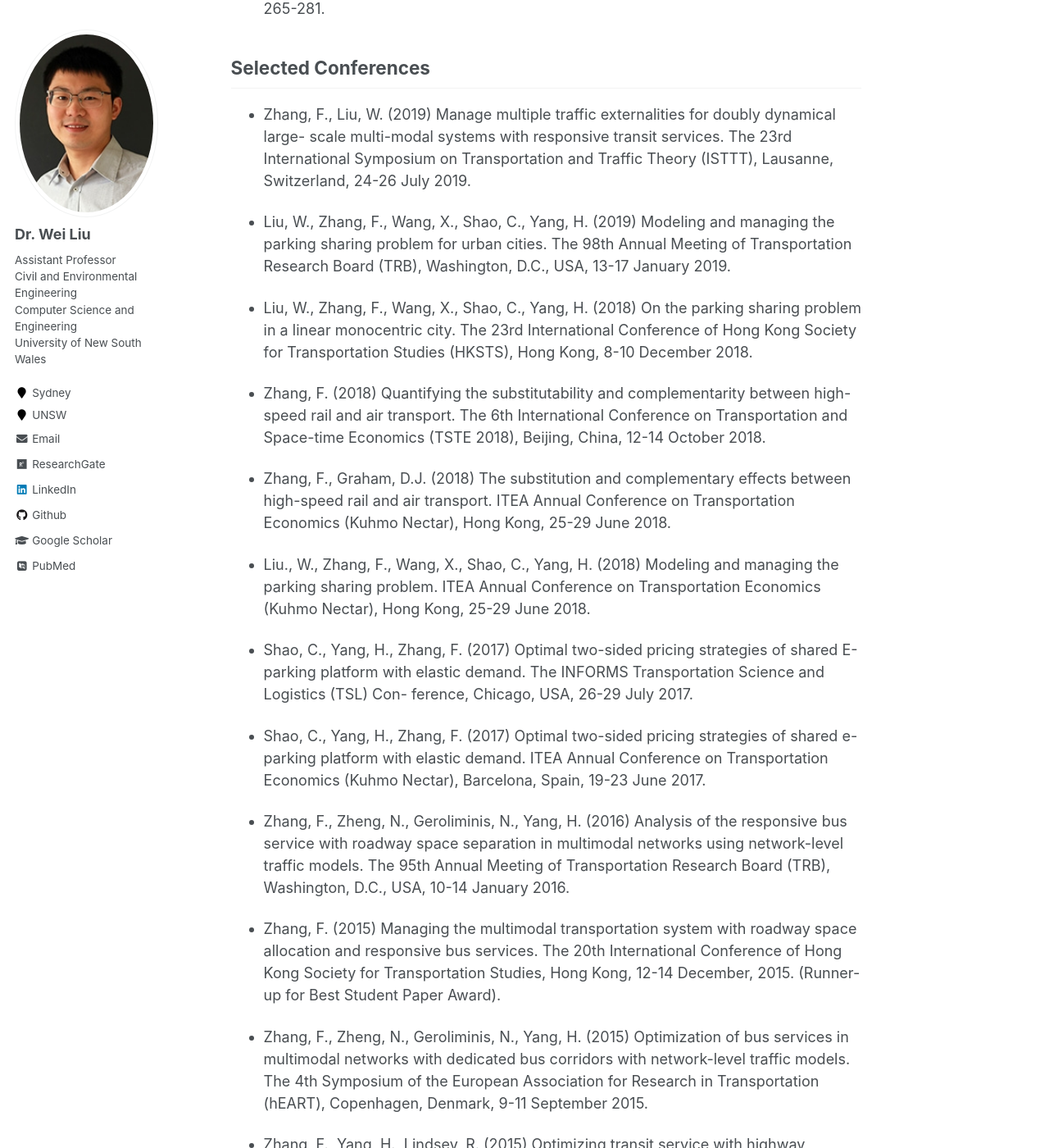
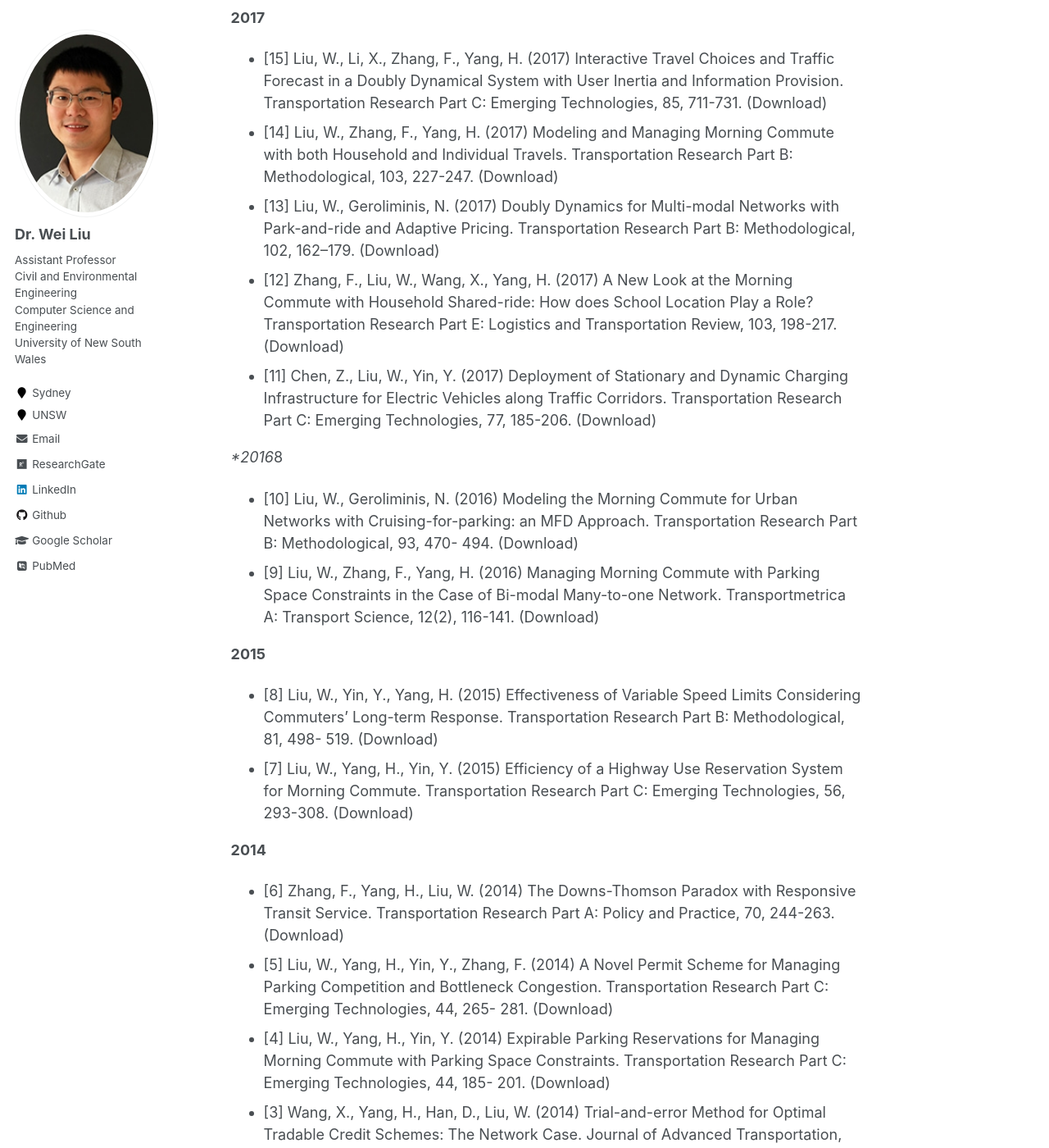
Before and after one commit to weiliu2016/weiliu2016.github.io, a Jekyll site: the page built from _pages/publications.md, in a window 1280 px wide and 1400 px high, scrolled down 1650 px. Shown: the whole window at 82% size. Built offline with Jekyll 4.4.1, drawn with Linux system fonts in a browser that asks for light colours; some web fonts are replaced; some of the changed text lies outside the part shown.

Commit message:
Update publications.md

```diff
--- a/_pages/publications.md
+++ b/_pages/publications.md
@@ -14,79 +14,54 @@ author_profile: true
   {% include archive-single.html %}
 {% endfor %} -->
 
-You can also find my publication profiles on [Google Scholar](https://scholar.google.co.uk/citations?user=pqcRnPcAAAAJ&hl) and [ResearchGate](https://www.researchgate.net/profile/Fangni_Zhang).
+[Google Scholar](https://scholar.google.com/citations?user=rEUNm28AAAAJ&hl=en), [ORCID](http://orcid.org/0000-0001-8638-3695), [Scopus](https://www.scopus.com/authid/detail.uri?authorId=57209524810), [Web of Science](https://publons.com/researcher/2454278/wei-liu/), [ResearchGate](https://www.researchgate.net/profile/Wei_Liu510).
 
 Journal Publications
 ----------
+**2020**
+* [28] Liu, W., Wu, W. Thakuriah, P., Wang, J.  (2020) The Geography of Human Activity and Land Use: A Big Data Approach. Cities, 97, 102523. (Download)
 
-* **Zhang, F.**, Liu, W. (2019) Responsive bus dispatching strategy in a multi-modal and multi-directional transportation system: a doubly dynamical approach. Transportation Research Part C, in press.
+**2019**
+* [27] Zhu, Z., Li, X., Liu, W., Yang, H. (2019) Day-to-day Evolution of Departure Time Choice in Stochastic Capacity Bottleneck Models with Bounded Rationality and Various Information Perceptions. Transportation Research Part E: Logistics and Transportation Review, 131, 168-192. (Download)
+* [26] Zhang, X., Liu, W., Waller, S.T., Yin, Y. (2019) Modelling and managing the integrated morning-evening commuting and parking patterns under the fully autonomous vehicle environment. Transportation Research Part B: Methodological, 128, 380-407. (Download)
+* [25] Wu, W., Liu, Y., Liu, W., Wu, G., Ma, W. (2019) A Novel Autonomous Vehicle Trajectory Planning and Control Model for Connected-and-Autonomous Intersections. Acta Automatica Sinica, in press. (Download)
+* [24] Zhang, X., Liu, W., Waller, S.T. (2019) A network traffic assignment model for autonomous vehicles with parking choices. Computer-Aided Civil and Infrastructure Engineering, 34(12), 1100-1118. (Download)
+* [23] Wu, W., Liu, Y., Liu, W., Zhang, F., David, R., Dixit, V. (2019) An integrated approach for optimizing left-turn forbiddance decisions along urban arterial road. Transportmetrica B: Transport Dynamics, 7, 1481-1504. (Download)
+* [22] Wang, X., Liu, W., Wang, D., Yang, H., Ye, J. (2019) Customer behavioural modelling of order cancellation in coupled ride-sourcing and taxi markets. Transportation Research Part B: Methodological, in press. (Download)
+* [21] Zhang, F., Liu, W. (2019) Responsive bus dispatching strategy in a multi-modal and multi-directional transportation system: a doubly dynamical approach. Transportation Research Part C: Emerging Technologies, in press. (Download)
+* [20] Liu, W., Szeto, W.Y. (2019) Learning and Managing Stochastic Network Traffic Dynamics with an Aggregate Traffic Representation. Transportation Research Part B: Methodological, in press. (Download)
 
-* Wu, W., Liu, Y, Liu, W., **Zhang, F.**, Rey, D., Dixit, V (2019) An integrated approach for optimizing left-turn forbiddance decisions along urban arterial road. Transportmetrica B: Transport Dynamics, 7(1), 1481-1504.
+**2018**
+* [19] Xu, G., Yang, H., Liu, W., Shi, F. (2018) Itinerary Choice and Advance Ticket Booking for High-Speed-Railway Network Services. Transportation Research Part C: Emerging Technologies, 95, 82-104. (Download)
+* [18] Xu, G., Liu, W., Yang, H. (2018) A Reliability-based Traffic Assignment Model for Railway Network with Heterogeneous Passengers. Transportation Research Part C: Emerging Technologies, 93, 501-524. (Download)
+* [17] Liu, W. (2018) An Equilibrium Analysis of Commuter Parking in the Era of Autonomous Vehicles. Transportation Research Part C: Emerging Technologies, 92, 191-207. (Download)
+* [16] Li, X., Liu, W., Yang, H. (2018) Traffic Dynamics in a Bi-modal Transportation Network with Information Provision and Adaptive Transit Services. Transportation Research Part C: Emerging Technologies, 91, 77-98. (Download)
 
-* Wu, W., Wang, M., **Zhang, F.** (2019) Commuting Behavior and Congestion Satisfaction: Evidence from Beijing, China. Transportation Research Part D 67, 553-564.
+**2017**
+* [15] Liu, W., Li, X., Zhang, F., Yang, H. (2017) Interactive Travel Choices and Traffic Forecast in a Doubly Dynamical System with User Inertia and Information Provision. Transportation Research Part C: Emerging Technologies, 85, 711-731. (Download)
+* [14] Liu, W., Zhang, F., Yang, H. (2017) Modeling and Managing Morning Commute with both Household and Individual Travels. Transportation Research Part B: Methodological, 103, 227-247. (Download)
+* [13] Liu, W., Geroliminis, N. (2017) Doubly Dynamics for Multi-modal Networks with Park-and-ride and Adaptive Pricing. Transportation Research Part B: Methodological, 102, 162–179. (Download)
+* [12] Zhang, F., Liu, W., Wang, X., Yang, H. (2017) A New Look at the Morning Commute with Household Shared-ride: How does School Location Play a Role? Transportation Research Part E: Logistics and Transportation Review, 103, 198-217. (Download)
+* [11] Chen, Z., Liu, W., Yin, Y. (2017) Deployment of Stationary and Dynamic Charging Infrastructure for Electric Vehicles along Traffic Corridors. Transportation Research Part C: Emerging Technologies, 77, 185-206. (Download)
 
-* **Zhang, F.**, Zheng, N., Yang, H., Geroliminis, N. (2018) A systematic analysis of multimodal transport systems with road space distribution and responsive bus service. Transportation Research Part C 96, 208-230.
+**2016*8
+* [10] Liu, W., Geroliminis, N. (2016) Modeling the Morning Commute for Urban Networks with Cruising-for-parking: an MFD Approach. Transportation Research Part B: Methodological, 93, 470- 494. (Download)
+* [9] Liu, W., Zhang, F., Yang, H. (2016) Managing Morning Commute with Parking Space Constraints in the Case of Bi-modal Many-to-one Network. Transportmetrica A: Transport Science, 12(2), 116-141. (Download)
 
-* **Zhang, F.**, Graham, D.J., Wong, M. (2018) Quantifying the substitutability and complementarity between high-speed rail and air transport. Transportation Research Part A, 118, 191-215.
+**2015**
+* [8] Liu, W., Yin, Y., Yang, H. (2015) Effectiveness of Variable Speed Limits Considering Commuters’ Long-term Response. Transportation Research Part B: Methodological, 81, 498- 519. (Download)
+* [7] Liu, W., Yang, H., Yin, Y. (2015) Efficiency of a Highway Use Reservation System for Morning Commute. Transportation Research Part C: Emerging Technologies, 56, 293-308. (Download)
 
-* **Zhang, F.**, Zheng, N., Yang, H., Geroliminis, N. (2018) A systematic analysis of multimodal transport systems with road space distribution and responsive bus service. Transportation Research Part C, 96, 208-230.
+**2014**
+* [6] Zhang, F., Yang, H., Liu, W. (2014) The Downs-Thomson Paradox with Responsive Transit Service. Transportation Research Part A: Policy and Practice, 70, 244-263. (Download)
+* [5] Liu, W., Yang, H., Yin, Y., Zhang, F. (2014) A Novel Permit Scheme for Managing Parking Competition and Bottleneck Congestion. Transportation Research Part C: Emerging Technologies, 44, 265- 281. (Download)
+* [4] Liu, W., Yang, H., Yin, Y. (2014) Expirable Parking Reservations for Managing Morning Commute with Parking Space Constraints. Transportation Research Part C: Emerging Technologies, 44, 185- 201. (Download)
+* [3] Wang, X., Yang, H., Han, D., Liu, W. (2014) Trial-and-error Method for Optimal Tradable Credit Schemes: The Network Case. Journal of Advanced Transportation, 48(6), 685- 700. (Download)
+* [2] Liu, W., Yang, H., Yin, Y. (2014) Traffic Rationing and Pricing in a Linear Monocentric City. Journal of Advanced Transportation, 48(6), 655-672. (Download)
 
-* Liu, W., Li, X, **Zhang, F.**, Yang, H. (2017) Interactive travel choices and traffic forecast in a doubly dynamical system with user inertia and information provision. Transportation Research Part C, 85, 711-731.
-
-* **Zhang, F.**., Liu, W., Wang, X., Yang, H. (2017) A new look at the morning commute with household shared-ride: How does school location play a role? Transportation Research Part E, 103, 198-217.
-
-* Liu, W., **Zhang, F.**, Yang, H. (2017) Modeling and managing morning commute with both household and individual travels. Transportation Research Part B, 103, 227-247.
-
-* Wang, W.W., Wang, D.Z., **Zhang, F.**, Sun, H., Zhang, W. and Wu, J. (2017) Overcoming the Downs-Thomson Paradox by transit subsidy policies. Transportation Research Part A, 95, 126-147.
-
-* **Zhang, F.**, Lindsey, R. and Yang, H. (2016) The Downs–Thomson paradox with imperfect mode substitutes and alternative transit administration regimes. Transportation Research Part B, 86, 104-127.
-
-* Liu, W., **Zhang, F.**, Yang, H.  (2016) Managing morning commute with parking space constraints in the case of bi-modal many-to-one network. Transportmetrica A, 12(2), 116-141.
-
-* **Zhang, F.**, Yang, H., Liu, W. (2014) The Downs-Thomson Paradox with responsive transit service. Transportation Research Part A, 70, 244-263.
-
-* Liu, W., Yang, H., Yin, Y., **Zhang, F.** (2014) A novel permit scheme for managing parking competition and bottleneck congestion. Transportation Research Part C, 44, 265-281.
+**2013**
+* [1]  Yang, H., Liu, W., Wang, X., Zhang, X. (2013) On the Morning Commute Problem with Bottleneck Congestion and Parking Space Constraints. Transportation Research Part B: Methodological, 58, 106-118. (Download)
 
 
-Selected Conferences
+Selected Computer Science Conferences
 -------
-
-* Zhang, F., Liu, W. (2019) Manage multiple traffic externalities for doubly dynamical large- scale multi-modal systems with responsive transit services. The 23rd International Symposium on Transportation and Traffic Theory (ISTTT), Lausanne, Switzerland, 24-26 July 2019.
-
-* Liu, W., Zhang, F., Wang, X., Shao, C., Yang, H. (2019) Modeling and managing the parking sharing problem for urban cities. The 98th Annual Meeting of Transportation Research Board (TRB), Washington, D.C., USA, 13-17 January 2019.
-
-* Liu, W., Zhang, F., Wang, X., Shao, C., Yang, H. (2018) On the parking sharing problem in a linear monocentric city. The 23rd International Conference of Hong Kong Society for Transportation Studies (HKSTS), Hong Kong, 8-10 December 2018.
-
-* Zhang, F. (2018) Quantifying the substitutability and complementarity between high-speed rail and air transport. The 6th International Conference on Transportation and Space-time Economics (TSTE 2018), Beijing, China, 12-14 October 2018.
-
-* Zhang, F., Graham, D.J. (2018) The substitution and complementary effects between high-speed rail and air transport. ITEA Annual Conference on Transportation Economics (Kuhmo Nectar), Hong Kong, 25-29 June 2018.
-
-* Liu., W., Zhang, F., Wang, X., Shao, C., Yang, H. (2018) Modeling and managing the parking sharing problem. ITEA Annual Conference on Transportation Economics (Kuhmo Nectar), Hong Kong, 25-29 June 2018.
-
-* Shao, C., Yang, H., Zhang, F. (2017) Optimal two-sided pricing strategies of shared E-parking platform with elastic demand. The INFORMS Transportation Science and Logistics (TSL) Con- ference, Chicago, USA, 26-29 July 2017.
-
-* Shao, C., Yang, H., Zhang, F. (2017) Optimal two-sided pricing strategies of shared e-parking platform with elastic demand. ITEA Annual Conference on Transportation Economics (Kuhmo Nectar), Barcelona, Spain, 19-23 June 2017.
-
-* Zhang, F., Zheng, N., Geroliminis, N., Yang, H. (2016) Analysis of the responsive bus service with roadway space separation in multimodal networks using network-level traffic models. The 95th Annual Meeting of Transportation Research Board (TRB), Washington, D.C., USA, 10-14 January 2016.
-
-* Zhang, F. (2015) Managing the multimodal transportation system with roadway space allocation and responsive bus services. The 20th International Conference of Hong Kong Society for Transportation Studies, Hong Kong, 12-14 December, 2015. (Runner-up for Best Student Paper Award).
-
-* Zhang, F., Zheng, N., Geroliminis, N., Yang, H. (2015) Optimization of bus services in multimodal networks with dedicated bus corridors with network-level traffic models. The 4th Symposium of the European Association for Research in Transportation (hEART), Copenhagen, Denmark, 9-11 September 2015.
-
-* Zhang, F., Yang, H., Lindsey, R. (2015) Optimizing transit service with highway expansion when the two modes are imperfect substitutes. ITEA Annual Conference on Transportation Economics (Kuhmo Nectar), Oslo, Norway, 17-19 June 2015.
-
-* Zhang, F., Yang, H. (2014) Highway expansion, transit service and welfare effects with imperfect substitutability in a two-mode network. The 19th International Conference of Hong Kong Society for Transportation Studies, Hong Kong, 13-15 December, 2014.
-
-* Liu, W., Yin., Y., Yang, H., Zhang, F. (2014) Examining the effectiveness of variable speed limit from a long-term equilibrium perspective with empirical data. The 19th International Conference of Hong Kong Society for Transportation Studies, Hong Kong, 13-15 December, 2014.
-
-* Zhang, F., Yang, H., Liu, W. (2014) Welfare implications of highway capacity expansion with responsive transit operator when the two modes are imperfect substitutes. ITEA Annual Conference on Transportation Economics (Kuhmo Nectar), Toulouse, France, 4-6 June 2014.
-
-* Liu, W., Yang, H., Zhang, F. (2014) Economics of a reservation system for morning commute. ITEA Annual Conference on Transportation Economics (Kuhmo Nectar), Toulouse, France, 4-6 June 2014.
-
-* Zhang, F., Yang, H. (2013) The Downs-Thomson paradox with monopoly transit operator and heterogeneous commuters. The 18th International Conference of Hong Kong Society for Trans- portation Studies, Hong Kong, 14-16 December 2013.
-
-* Liu, W., Yang, H., Zhang, F. (2013) Improving travel efficiency by non-rigid expirable parking reservation. The 18th International Conference of Hong Kong Society for Transportation Studies, Hong Kong, 14-16 December 2013.
-
-* Zhang, F., Yang, H. (2013) On the Downs-Thomson paradox under transit dispatching and pricing schemes. The 13th World Conference on Transport Research, Rio de Janeiro, Brazil, 15-18 July 2013.
-
-* Zhang, F., Yang, H. (2012) The Downs-Thomson paradox under transit dispatching and pricing schemes. The 17th International Conference of Hong Kong Society for Transportation Studies, Hong Kong, 15-17 December 2012.
```
